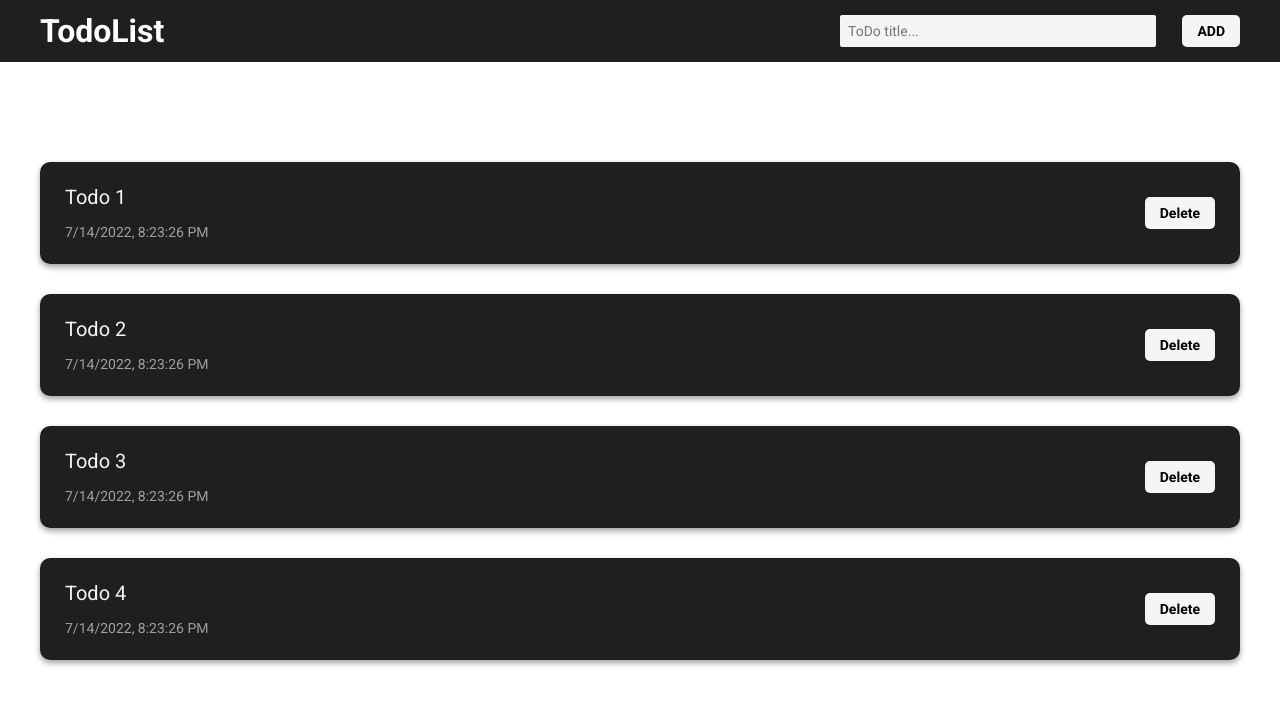
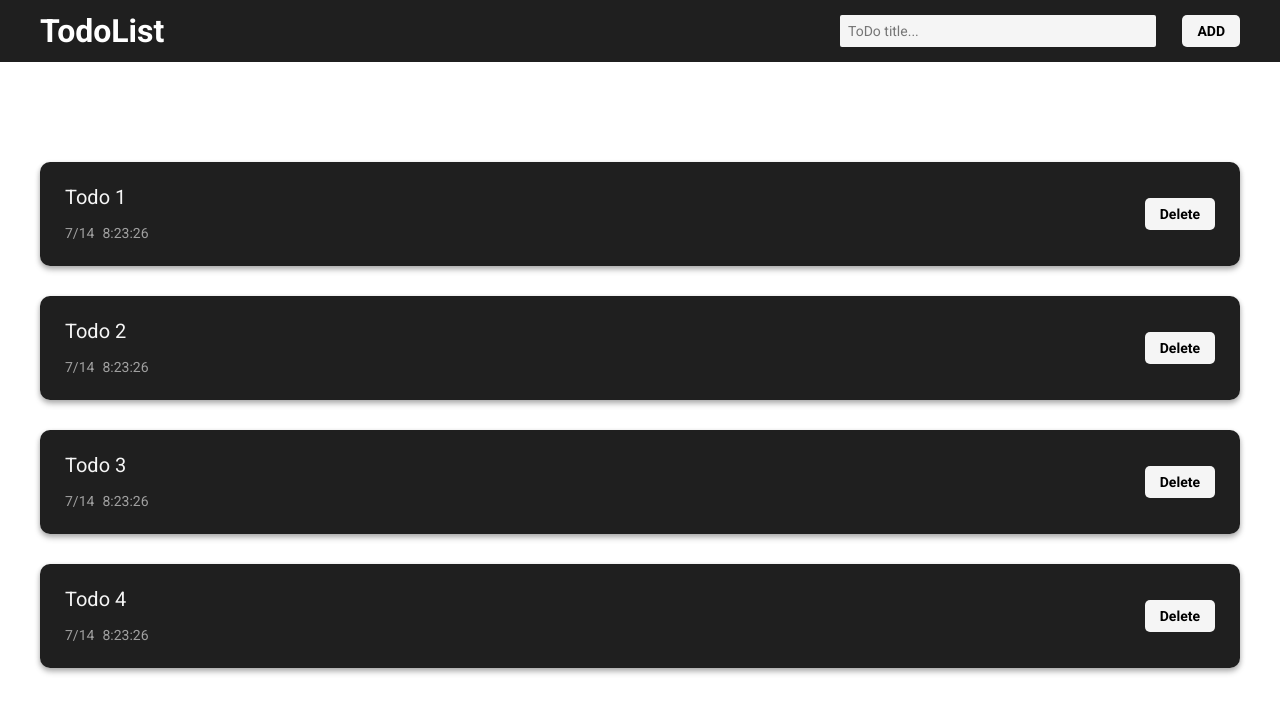
Before and after one commit to posop1/v-todolist, a Vue app: page / in a window 1280 px wide. Shown: the top 712 px of the page. Built offline with nearby package versions, Linux system fonts and the light colour scheme; the HTML template or start-up script is replaced by a standard one.

Commit message:
Datetime

```diff
--- a/src/App.vue
+++ b/src/App.vue
@@ -19,10 +19,10 @@ export default {
   data() {
     return {
       todos: [
-        {id: 1, title: 'Todo 1', time: new Date(Date.now()).toLocaleString()},
-        {id: 2, title: 'Todo 2', time: new Date(Date.now()).toLocaleString()},
-        {id: 3, title: 'Todo 3', time: new Date(Date.now()).toLocaleString()},
-        {id: 4, title: 'Todo 4', time: new Date(Date.now()).toLocaleString()},
+        {id: 1, title: 'Todo 1', Datetime: new Date(Date.now()).toLocaleDateString().slice(0,-5), time: new Date(Date.now()).toLocaleTimeString().slice(0,-3)},
+        {id: 2, title: 'Todo 2', Datetime: new Date(Date.now()).toLocaleDateString().slice(0,-5), time: new Date(Date.now()).toLocaleTimeString().slice(0,-3)},
+        {id: 3, title: 'Todo 3', Datetime: new Date(Date.now()).toLocaleDateString().slice(0,-5), time: new Date(Date.now()).toLocaleTimeString().slice(0,-3)},
+        {id: 4, title: 'Todo 4', Datetime: new Date(Date.now()).toLocaleDateString().slice(0,-5), time: new Date(Date.now()).toLocaleTimeString().slice(0,-3)},
       ]
     }
   },
--- a/src/components/TodoForm.vue
+++ b/src/components/TodoForm.vue
@@ -22,7 +22,8 @@ export default {
   methods: {
     createTodo() {
       this.todo.id = Date.now();
-      this.todo.time = new Date(Date.now()).toLocaleString()
+      this.todo.Datetime = new Date(Date.now()).toLocaleDateString().slice(0,-5);
+      this.todo.time = new Date(Date.now()).toLocaleTimeString().slice(0,-3)
       this.$emit("create", this.todo);
       this.todo = {
         title: "",
--- a/src/components/TodoItem.vue
+++ b/src/components/TodoItem.vue
@@ -2,7 +2,10 @@
   <div class="Todoitem">
     <div class="descrip">
       <span class="title">{{ todo.title }}</span>
-      <span class="time">{{ todo.time }}</span>
+      <div class="timebox">
+        <span class="time">{{ todo.Datetime }}</span>
+        <span class="time">{{ todo.time }}</span>
+      </div>
     </div>
     <my-button>Delete</my-button>
   </div>
@@ -47,5 +50,6 @@ export default {
 .time{
   font-size: 14px;
   opacity: 0.6;
+  margin-right: 8px;
 }
 </style>
```
